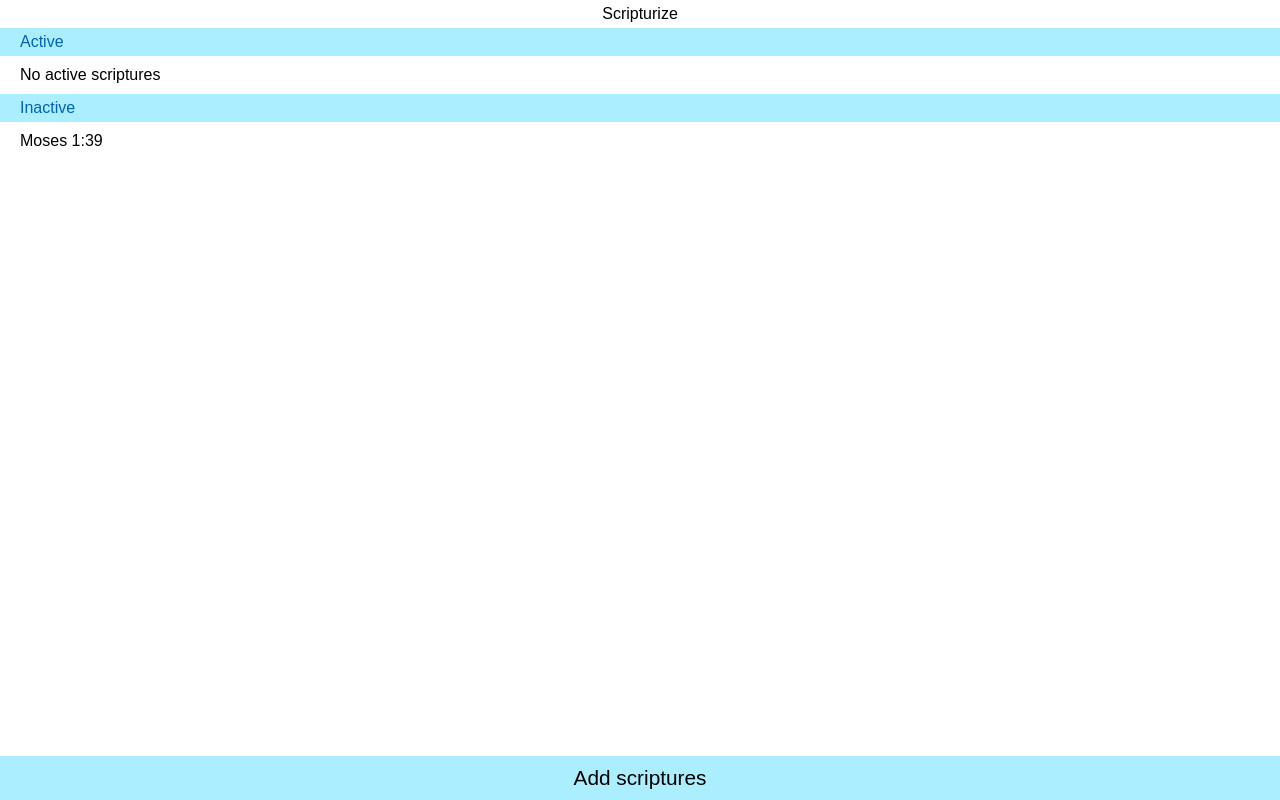
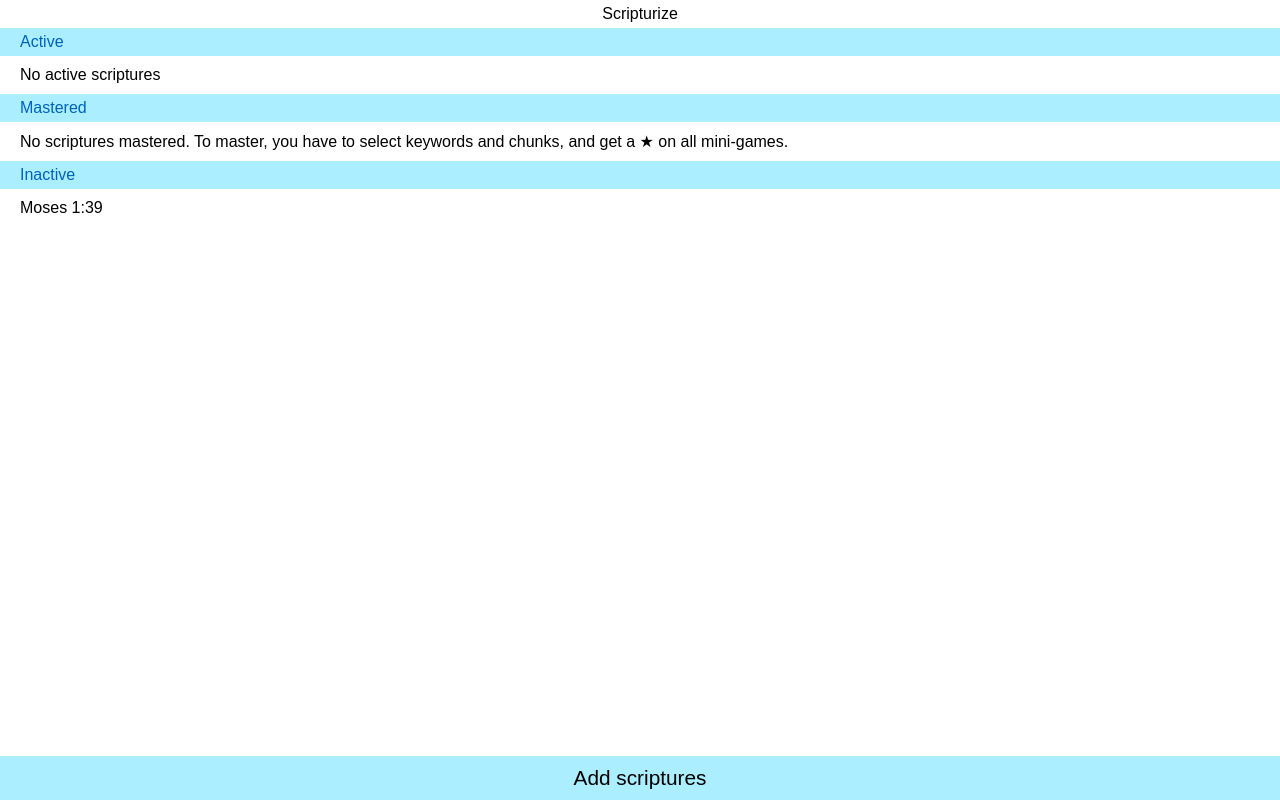
Before and after one commit to jaredly/scripturize, a React app: page / in a window 1280 px wide. Built offline with nearby package versions, Linux system fonts and the light colour scheme.

Commit message:
Mastered tracking

```diff
--- a/src/App.js
+++ b/src/App.js
@@ -18,6 +18,8 @@ const games = {
     color: '#aef',
     sortScores: (a, b) => a.score - b.score,
     formatScore: score => `${parseInt(score.score / 1000)}s`,
+    isMastered: (scripture, score) => scripture.letters.length / (score.score / 1000) >= 1.5,
+    masteredText: 'Get better than 1.5 letters per second',
   },
   'falling-words': {
     title: 'Falling words',
@@ -25,6 +27,8 @@ const games = {
     color: '#fea',
     sortScores: (a, b) => b.score - a.score,
     formatScore: score => score.score,
+    isMastered: (scripture, score) => score.difficulty === 'hard' && score.finished,
+    masteredText: 'Win on Hard',
   },
   // {title: 'Falling blocks', path: 'falling-blocks'},
   // {title: 'Key Words', path: 'key-words'},
@@ -32,10 +36,30 @@ const games = {
 
 const scriptureSections = require('./scripture-mastery.json')
 
+const splitWords = text => text
+  // .toLowerCase()
+  .replace(/[^a-zA-Z]+/g, ' ').trim()
+  .split(/\s+/g)
+  // .replace(/[^a-zA-Z.;?!]+/g, ' ').trim()
+  // .replace(/[.;?!]\s+/g, n => n.trim())
+
+const justLetters = text => text
+  .toLowerCase()
+  .toUpperCase()
+  .replace(/[^a-zA-Z.;?!]+/g, ' ').trim()
+  .replace(/[.;?!]\s+/g, n => n.trim())
+
+const preprocessScripture = (reference, text) => ({
+  reference,
+  text,
+  words: splitWords(text),
+  letters: justLetters(text),
+})
+
 const scriptures = {}
 Object.keys(scriptureSections).forEach(section => {
   for (let ref in scriptureSections[section]) {
-    scriptures[ref] = scriptureSections[section][ref]
+    scriptures[ref] = preprocessScripture(ref, scriptureSections[section][ref])
   }
 })
 
@@ -158,9 +182,8 @@ class Wrapper extends Component {
   }
 }
 
-const ReferenceWrapper = ({children, params, scores, saveScore, games}) => React.cloneElement(children, {
-  scriptureText: scriptures[params.reference],
-  scriptureReference: params.reference,
+const ReferenceWrapper = ({children, params, scores, saveScore, clearScores, games}) => React.cloneElement(children, {
+  scripture: scriptures[params.reference],
   scores: scores[params.reference] || {},
   games,
   saveScore: (game, score) => saveScore(params.reference, game, score),
--- a/src/pages/Browse/index.js
+++ b/src/pages/Browse/index.js
@@ -16,18 +16,29 @@ const isCurrent = scores => {
   return false
 }
 
-const organizeScriptures = (currentScriptures, scores) => {
+const isMastered = (games, scores, scripture) => {
+  if (!scores) return false
+  const notMastered = Object.keys(games).some(game => {
+    if (!scores[game]) return true
+    return !games[game].isMastered(scripture, scores[game][0])
+  })
+  return !notMastered
+}
+
+const organizeScriptures = (games, currentScriptures, scriptures, scores) => {
   const current = []
-  // const mastered = []
+  const mastered = []
   const rest = []
   currentScriptures.forEach(reference => {
-    if (isCurrent(scores[reference])) {
+    if (isMastered(games, scores[reference], scriptures[reference])) {
+      mastered.push(reference)
+    } else if (isCurrent(scores[reference])) {
       current.push(reference)
     } else {
       rest.push(reference)
     }
   })
-  return {current, rest}
+  return {current, rest, mastered}
 }
 
 const renderReference = (reference) => {
@@ -41,8 +52,8 @@ const renderReference = (reference) => {
 }
 // TODO played # times
 
-const renderScriptures = (currentScriptures, scores) => {
-  const {current, rest} = organizeScriptures(currentScriptures, scores)
+const renderScriptures = (games, currentScriptures, scriptures, scores) => {
+  const {current, mastered, rest} = organizeScriptures(games, currentScriptures, scriptures, scores)
   return (
     <div className={css(styles.scriptures)}>
       <div className={css(styles.sectionHeader)}>
@@ -52,6 +63,16 @@ const renderScriptures = (currentScriptures, scores) => {
         {current.length ? current.map(reference => (
           renderReference(reference)
         )) : <div className={css(styles.scripture)}>No active scriptures</div>}
+      </div>
+      <div className={css(styles.sectionHeader)}>
+        Mastered
+      </div>
+      <div className={css(styles.section)}>
+        {mastered.length ? mastered.map(reference => (
+          renderReference(reference)
+        )) : <div className={css(styles.scripture)}>
+          No scriptures mastered. To master, you have to select keywords and chunks, and get a ★ on all mini-games.
+        </div>}
       </div>
       <div className={css(styles.sectionHeader)}>
         Inactive
@@ -74,7 +95,7 @@ export default class Browse extends Component {
   }
 
   render() {
-    const {currentScriptures, scriptures} = this.props
+    const {currentScriptures, scriptures, games, scores} = this.props
     if (this.state.adding) {
       const smap = {}
       currentScriptures.forEach(k => smap[k] = true)
@@ -106,7 +127,7 @@ export default class Browse extends Component {
       </div>
     }
     return <div className={css(styles.container)}>
-      {renderScriptures(currentScriptures, this.props.scores)}
+      {renderScriptures(games, currentScriptures, scriptures, scores)}
       <button
         onClick={() => this.setState({adding: true})}
         className={css(styles.addButton)}
--- a/src/pages/FallingWords/index.js
+++ b/src/pages/FallingWords/index.js
@@ -4,13 +4,6 @@ import {css, StyleSheet} from 'aphrodite'
 
 import Timer from '../WordPath/Timer'
 import Scores from '../WordPath/Scores'
-
-const splitWords = text => text
-  // .toLowerCase()
-  .replace(/[^a-zA-Z]+/g, ' ').trim()
-  .split(/\s+/g)
-  // .replace(/[^a-zA-Z.;?!]+/g, ' ').trim()
-  // .replace(/[.;?!]\s+/g, n => n.trim())
 
 function betterShuffle(array) {
   const dest = []
@@ -31,10 +24,10 @@ function betterShuffle(array) {
 
 const GAME_ID = 'falling-words'
 
-const initialState = (scriptureText, difficulty) => {
-  const words = splitWords(scriptureText)
+const initialState = (words, difficulty) => {
   const ordered = betterShuffle(words.slice())
   return {
+    difficulty,
     times: [Date.now()],
     words,
     ordered,
@@ -83,7 +76,7 @@ export default class FallingWords extends Component {
 
   restart = (difficulty) => {
     clearInterval(this._time)
-    const state = initialState(this.props.scriptureText, difficulty)
+    const state = initialState(this.props.scripture.words, difficulty)
     this.setState(state)
     this._time = setInterval(this.addWord, state.addSpeed)
   }
@@ -106,6 +99,8 @@ export default class FallingWords extends Component {
       // lost!
       const now = Date.now()
       this.props.saveScore(GAME_ID, {
+        finished: false,
+        difficulty: this.state.difficulty,
         score: this.state.score - 4 * this.state.scoreMult,
         date: now,
       })
@@ -138,6 +133,8 @@ export default class FallingWords extends Component {
         const now = Date.now()
         this.props.saveScore(GAME_ID, {
           score: this.state.score + 2 * this.state.scoreMult,
+          finished: true,
+          difficulty: this.state.difficulty,
           date: now,
         })
         this.setState({
@@ -183,6 +180,11 @@ export default class FallingWords extends Component {
         </div>
       ))}
       </div>
+      <button
+        onClick={() => this.props.clearScores(GAME_ID)}
+      >
+        Clear scores
+      </button>
     </div>
   }
 
--- a/src/pages/KeyWords/index.js
+++ b/src/pages/KeyWords/index.js
@@ -9,11 +9,13 @@ import TestWords from './TestWords'
 
 const verse = '2 ne 9:51'
 
+/*
 const scriptureText = "Wherefore, do not spend money for that which is of no worth, nor your labor for that which cannot satisfy. Hearken diligently unto me, and remember the words which I have spoken; and come unto the Holy One of Israel, and feast upon that which perisheth not, neither can be corrupted, and let your soul delight in fatness."
 
 const tokens = scriptureText.split(/\b/g)
 const words = tokens.filter((_, i) => i % 2 == 0)
 const seps = tokens.filter((_, i) => i % 2 == 1)
+*/
 
 const makeKey = key => 'chosen-words:' + key
 
--- a/src/pages/Reference/index.js
+++ b/src/pages/Reference/index.js
@@ -9,17 +9,17 @@ import {hashHistory} from 'react-router'
 // also maybe chunking?
 export default class ReferencePage extends Component {
   render() {
-    const {scriptureText, scriptureReference, scores, games} = this.props
+    const {scripture, scores, games} = this.props
     return <div className={css(styles.container)}>
       <div className={css(styles.preview)}>
-        {scriptureText}
+        {scripture.text}
       </div>
       {Object.keys(games).map(path => (
         <button
           key={path}
           className={css(styles.button)}
           style={{backgroundColor: games[path].color}}
-          onClick={() => hashHistory.push(`/${scriptureReference}/${path}`)}
+          onClick={() => hashHistory.push(`/${scripture.reference}/${path}`)}
         >
           {games[path].title}
           {scores[path] ?
@@ -30,6 +30,11 @@ export default class ReferencePage extends Component {
               never played
             </div>
           }
+          {scores[path] && games[path].isMastered(scripture, scores[path][0]) ?
+            <div className={css(styles.mastered)}>
+              ★
+            </div>
+            : null}
         </button>
       ))}
     </div>
@@ -48,6 +53,11 @@ const styles = StyleSheet.create({
     justifyContent: 'center',
     flex: 1,
     alignItems: 'flex-end',
+  },
+
+  mastered: {
+    fontSize: 16,
+    paddingLeft: 10,
   },
 
   button: {
--- a/src/pages/WordPath/Scores.js
+++ b/src/pages/WordPath/Scores.js
@@ -28,7 +28,7 @@ const Scores = ({scores, justNow, text, close}) => (
       </table>
     </div>
     <div style={{alignItems: 'center'}}>
-      Get a ★ for completing in under {parseInt(text.length / 2)}s
+      Get a ★ for completing in under {parseInt(text.length / 1.5)}s
     </div>
     <button
       onClick={close}
--- a/src/pages/WordPath/index.js
+++ b/src/pages/WordPath/index.js
@@ -12,20 +12,13 @@ import Scores from './Scores'
 const WIDTH = Math.min(window.innerWidth, window.innerHeight)
 const HEIGHT = WIDTH
 
-const justLetters = text => text
-  .toLowerCase()
-  .toUpperCase()
-  .replace(/[^a-zA-Z.;?!]+/g, ' ').trim()
-  .replace(/[.;?!]\s+/g, n => n.trim())
-
 const slideTime = 200
 const minSlide = 100
 const SLIDE = true
 
 const GAME_ID = 'word-path'
 
-const initialState = scriptureText => {
-  const letters = justLetters(scriptureText)
+const initialState = letters => {
   const {matrix, path} = makeMap(letters)
   return {
     won: false,
@@ -52,13 +45,13 @@ export default class WordPath extends Component {
   constructor(props) {
     super()
 
-    this.state = initialState(props.scriptureText)
+    this.state = initialState(props.scripture.letters)
     this.moving = false
     this._touching = false
   }
 
   playAgain = () => {
-    this.setState(initialState(this.props.scriptureText))
+    this.setState(initialState(this.props.scripture.letters))
     this.moving = false
     this._touching = false
   }
```
Lines whose indentation alone changed are shown as unchanged.
